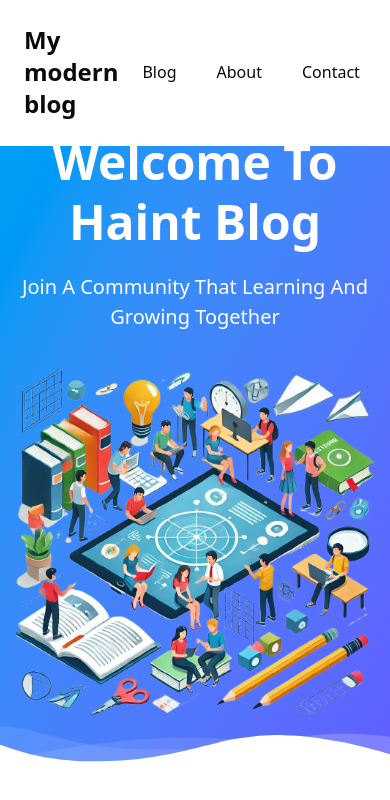
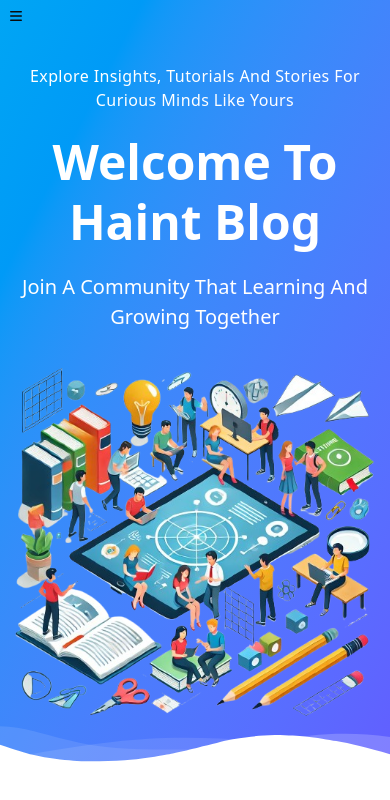
Before and after one commit to hai2k2yt/post-manage-front, a Next.js app in the folder apps/front/: page / in a window 390 px wide. Shown: the top 800 px of the page. Built offline with nearby package versions, Linux system fonts and the light colour scheme.

Commit message:
navbar responsive

```diff
--- a/apps/front/package.json
+++ b/apps/front/package.json
@@ -9,6 +9,7 @@
     "lint": "next lint"
   },
   "dependencies": {
+    "@heroicons/react": "^2.2.0",
     "@radix-ui/react-slot": "^1.1.2",
     "class-variance-authority": "^0.7.1",
     "clsx": "^2.1.1",
@@ -17,7 +18,8 @@
     "react": "^19.0.0",
     "react-dom": "^19.0.0",
     "tailwind-merge": "^3.0.2",
-    "tw-animate-css": "^1.2.5"
+    "tw-animate-css": "^1.2.5",
+    "usehooks-ts": "^3.1.1"
   },
   "devDependencies": {
     "@eslint/eslintrc": "^3",
--- a/apps/front/src/app/layout.tsx
+++ b/apps/front/src/app/layout.tsx
@@ -1,8 +1,9 @@
 import type { Metadata } from "next";
 import { Geist, Geist_Mono } from "next/font/google";
 import "./globals.css";
-import DesktopNavbar from "@/components/ui/desktop-navbar";
-import Navbar from "@/components/ui/navbar";
+import DesktopNavbar from "@/components/desktop-navbar";
+import Navbar from "@/components/navbar";
+import NavbarContainer from "@/components/navbar-container";
 
 const geistSans = Geist({
   variable: "--font-geist-sans",
@@ -29,9 +30,9 @@ export default function RootLayout({
       <body
         className={`${geistSans.variable} ${geistMono.variable} antialiased`}
       >
-        <DesktopNavbar>
+        <NavbarContainer>
           <Navbar />
-        </DesktopNavbar>
+        </NavbarContainer>
         {children}
       </body>
     </html>
--- a/apps/front/src/components/ui/desktop-navbar.tsx
+++ b/apps/front/src/components/desktop-navbar.tsx
@@ -6,7 +6,7 @@ const DesktopNavbar = (props: Props) => {
 
 
   return (
-    <nav className="fixed bg-white w-screen z-30">
+    <nav className="fixed bg-white w-screen z-30 hidden md:block">
       <div className="flex items-center px-4 py-4 container w-full">
         {
           props.children
--- /dev/null
+++ b/apps/front/src/components/mobile-navbar.tsx
@@ -0,0 +1,20 @@
+import {PropsWithChildren, ReactNode} from "react";
+import Sidebar from "@/components/ui/sidebar";
+import {Bars3Icon} from "@heroicons/react/16/solid";
+
+type Props = PropsWithChildren
+
+const MobileNavbar = (props: Props) => {
+  return (
+    <div className="md:hidden">
+      <Sidebar
+        triggerIcon={<Bars3Icon className="w-4"/> as ReactNode}
+        triggerClassName="absolute top-2 left-2"
+      >
+        {props.children}
+      </Sidebar>
+    </div>
+  )
+}
+
+export default MobileNavbar
--- /dev/null
+++ b/apps/front/src/components/navbar-container.tsx
@@ -0,0 +1,21 @@
+import {PropsWithChildren} from "react";
+import DesktopNavbar from "@/components/desktop-navbar";
+import MobileNavbar from "@/components/mobile-navbar";
+
+type Props = PropsWithChildren
+
+const NavbarContainer = (props: Props) => {
+  return (
+    <div className="relative">
+      <DesktopNavbar>
+        {props.children}
+      </DesktopNavbar>
+
+      <MobileNavbar>
+        {props.children}
+      </MobileNavbar>
+    </div>
+  )
+}
+
+export default NavbarContainer
--- a/apps/front/src/components/ui/navbar.tsx
+++ b/apps/front/src/components/navbar.tsx
@@ -8,7 +8,7 @@ const Navbar = (props: Props) => {
   return (
     <>
       <h1 className="text-2xl font-bold p-2">My modern blog</h1>
-      <div className="flex gap-2 ml-auto [&>a]:py-2 [&>a]:px-4 [&>a]:transition [&>a]:rounded-md [&>a:hover]:text-sky-100 [&>a:hover]:bg-sky-500">
+      <div className="flex flex-col md:flex-row gap-2 ml-auto [&>a]:py-2 [&>a]:px-4 [&>a]:transition [&>a]:rounded-md [&>a:hover]:text-sky-100 [&>a:hover]:bg-sky-500">
         <Link href="/" className="">
           Blog
         </Link>
--- /dev/null
+++ b/apps/front/src/components/ui/sidebar.tsx
@@ -0,0 +1,34 @@
+"use client"
+
+import {PropsWithChildren, ReactNode, useRef, useState} from "react";
+import {cn} from "@/lib/utils";
+import {useOnClickOutside} from "usehooks-ts";
+
+type Props = PropsWithChildren<{
+  triggerIcon: ReactNode;
+  triggerClassName?: string
+}>
+
+const Sidebar = (props: Props) => {
+  const [show, setShow] = useState(false)
+  const ref = useRef(null)
+  useOnClickOutside(ref, () => setShow(false))
+  return (
+    <>
+      <button className={props.triggerClassName ?? ""} onClick={() => setShow(prev => !prev)}>
+        {props.triggerIcon}
+      </button>
+      <div
+        ref={ref}
+        className={
+          cn("w-60 absolute duration-300 top-0 z-10 transition-all bg-white rounded-r-md min-h-screen", {
+            "-left-full": !show,
+            "left-0": show
+          })
+        }>
+        {props.children}
+      </div>
+    </>
+  )
+}
+export default Sidebar
```
Also changed, not shown: 1 other file (tests, documents, lock files or other folders).
